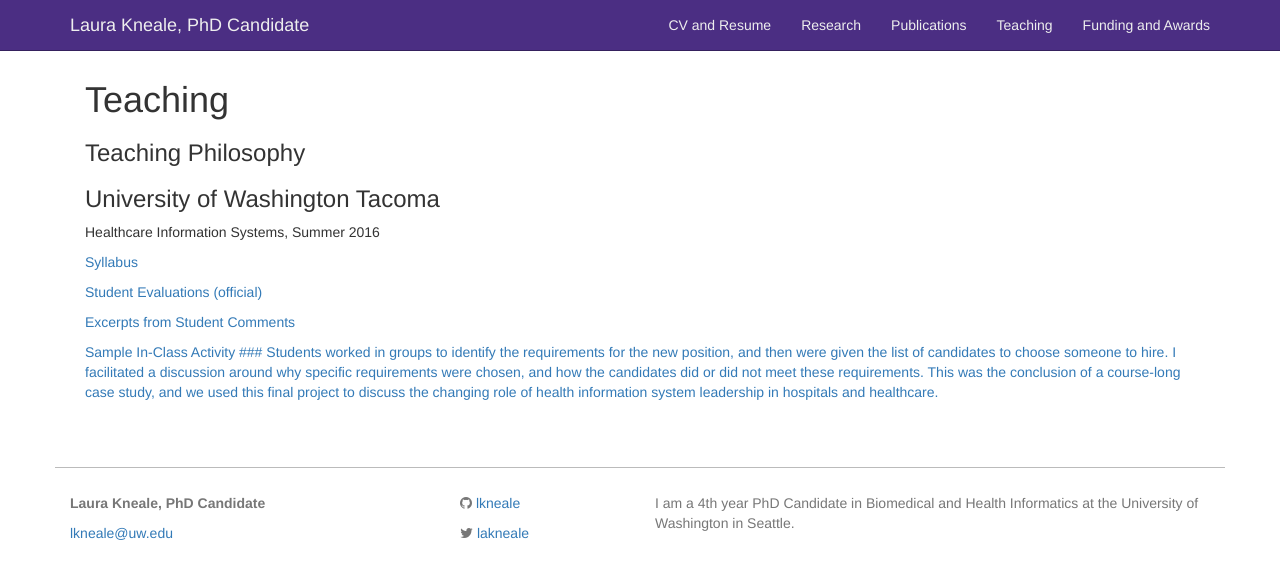
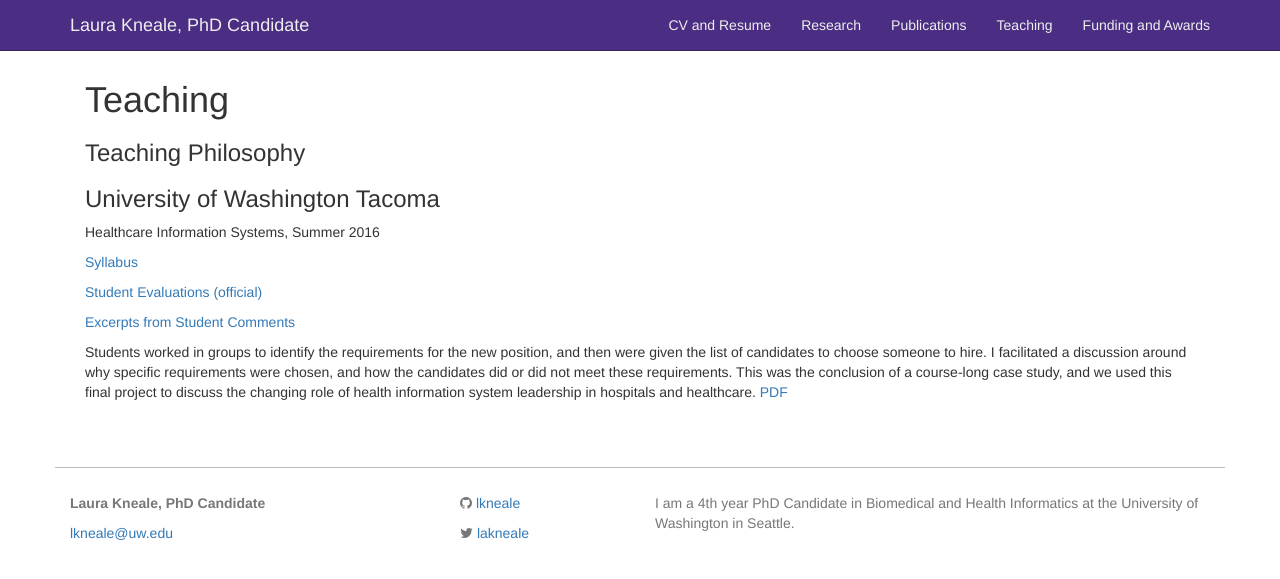
Before and after one commit to lkneale/lkneale.github.io, a Jekyll site: the page built from teaching.md, in a window 1280 px wide. Shown: the top 579 px of the page. Built offline with Jekyll 4.4.1, drawn with Linux system fonts in a browser that asks for light colours.

Commit message:
Update teaching.md

```diff
--- a/teaching.md
+++ b/teaching.md
@@ -16,6 +16,4 @@ Healthcare Information Systems, Summer 2016
 
 <a href="/images/Laura_Kneale CV_September 2016.pdf" target="_blank">Excerpts from Student Comments
 
-<a href="/images/Laura_Kneale CV_September 2016.pdf" target="_blank">Sample In-Class Activity
-###
-Students worked in groups to identify the requirements for the new position, and then were given the list of candidates to choose someone to hire. I facilitated a discussion around why specific requirements were chosen, and how the candidates did or did not meet these requirements. This was the conclusion of a course-long case study, and we used this final project to discuss the changing role of health information system leadership in hospitals and healthcare.
+Students worked in groups to identify the requirements for the new position, and then were given the list of candidates to choose someone to hire. I facilitated a discussion around why specific requirements were chosen, and how the candidates did or did not meet these requirements. This was the conclusion of a course-long case study, and we used this final project to discuss the changing role of health information system leadership in hospitals and healthcare. [PDF](href="/images/Laura_Kneale CV_September 2016.pdf")
```
